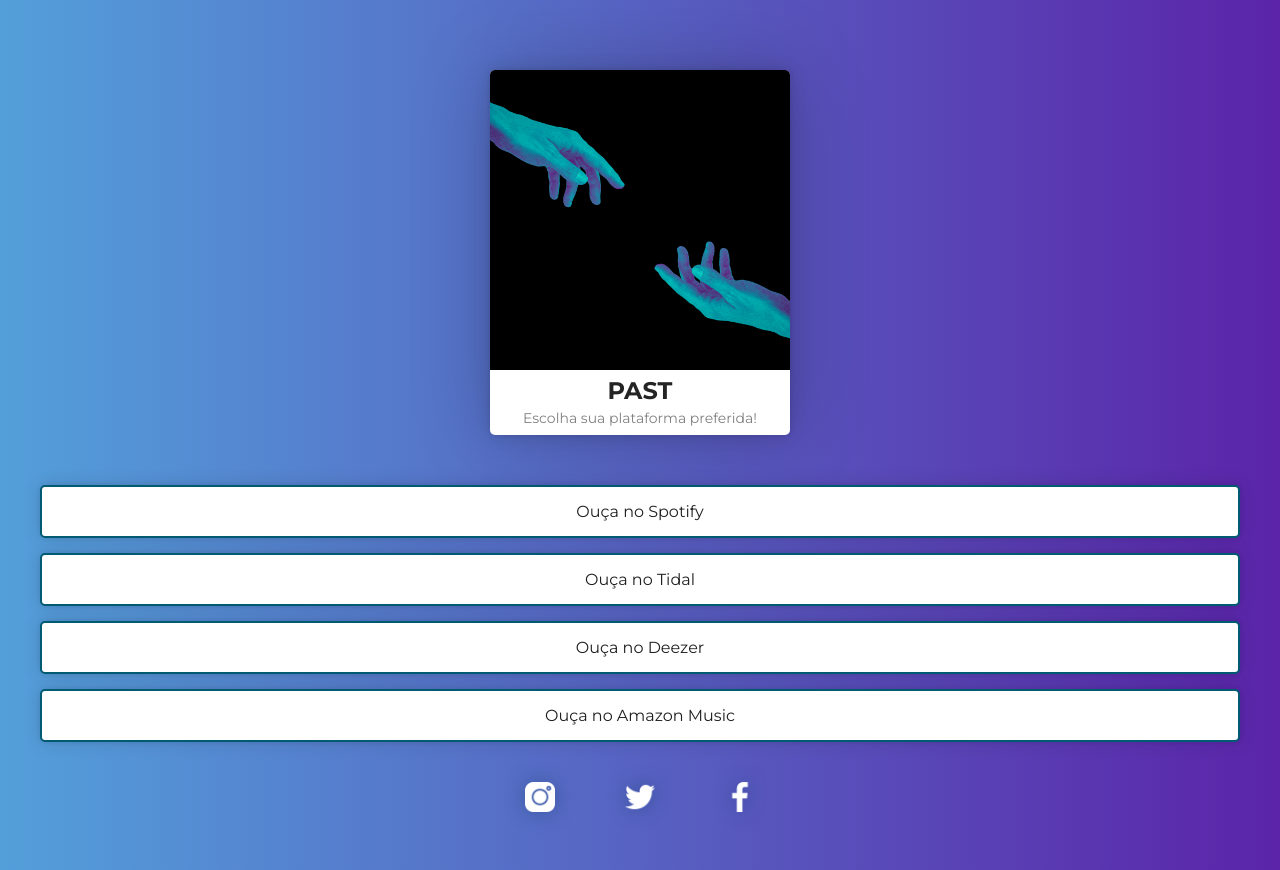
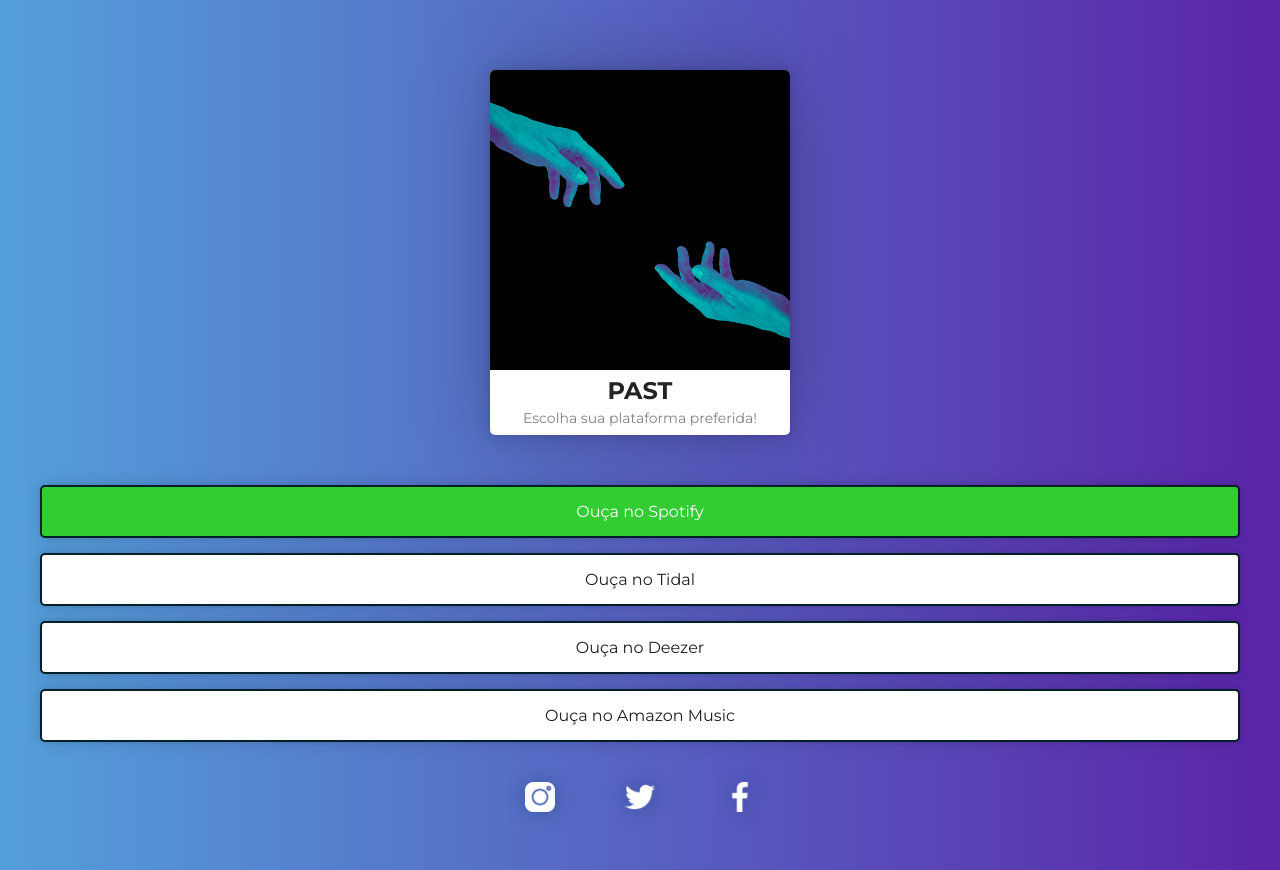
Before and after one commit to emanoelhenrick/Linktree, a plain HTML site: page past-smart-link/index.html in a window 1280 px wide. In both pictures the pointer is over the link "Ouça no Spotify". Drawn offline with Linux system fonts and the light colour scheme.

Commit message:
adicionando "hover" nos botões

```diff
--- a/past-smart-link/index.html
+++ b/past-smart-link/index.html
@@ -22,23 +22,23 @@
     </div>
     <ul class="links-list">
         <li>
-            <a href="https://open.spotify.com/album/1uNKr7QpktweWX8kPYbV1b">
+            <a href="https://open.spotify.com/album/1uNKr7QpktweWX8kPYbV1b" id="spotify">
                 Ouça no Spotify
             </a>
         </li>
         <li>
-            <a href="https://tidal.com/browse/album/236587891">
+            <a href="https://tidal.com/browse/album/236587891" id="tidal">
                 Ouça no Tidal
             </a>
         </li>
         <li>
-            <a href="https://www.deezer.com/br/album/333142227">
+            <a href="https://www.deezer.com/br/album/333142227" id="deezer">
                 Ouça no Deezer
             </a>
         </li>
         <li>
-            <a href="https://music.amazon.com.br/albums/B0B5VNT5XN?">
-                Ouça no Amazon Music
+            <a href="https://music.amazon.com.br/albums/B0B5VNT5XN?" id="amazon">
+                Ouça no Amazon <span>Music</span>
             </a>
         </li>
     </ul>
--- a/past-smart-link/style.css
+++ b/past-smart-link/style.css
@@ -68,10 +68,34 @@ p {
     text-decoration: none;
     color: rgb(31, 31, 31);
     font-weight: 100;
-    border: 2px solid rgb(0, 91, 114);
+    border: 2px solid rgb(0, 31, 39);
     box-shadow:
         0px 0px 5.3px rgba(0, 0, 0, 0.085),
         0px 0px 17.9px rgba(0, 0, 0, 0.125);
+}
+
+#spotify:hover {
+    background-color: #32cd32 ;
+    color: white;
+}
+
+#tidal:hover {
+    background-color: #1a1a1a ;
+    color: white;
+}
+
+#deezer:hover {
+    background-color: #39b1d6 ;
+    color: rgb(255, 255, 255);
+}
+
+#amazon:hover {
+    background-color: #171b22 ;
+    color: white;
+}
+
+#amazon:hover span {
+    color: rgb(255, 115, 0);
 }
 
 .links-social {
```
